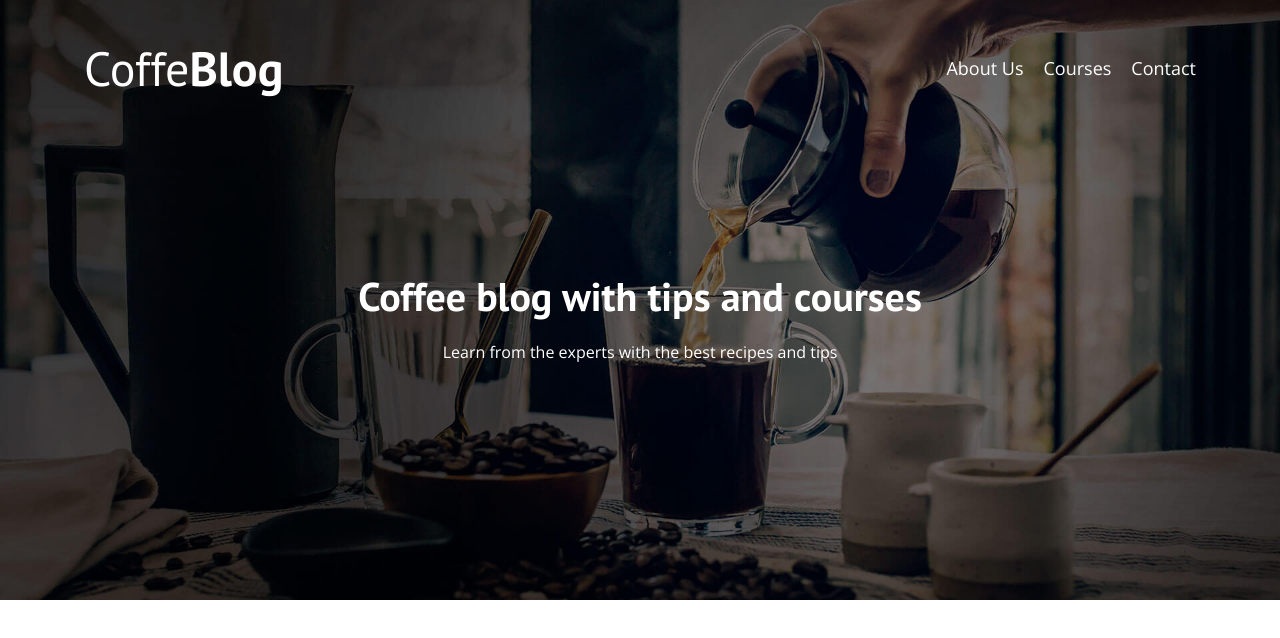
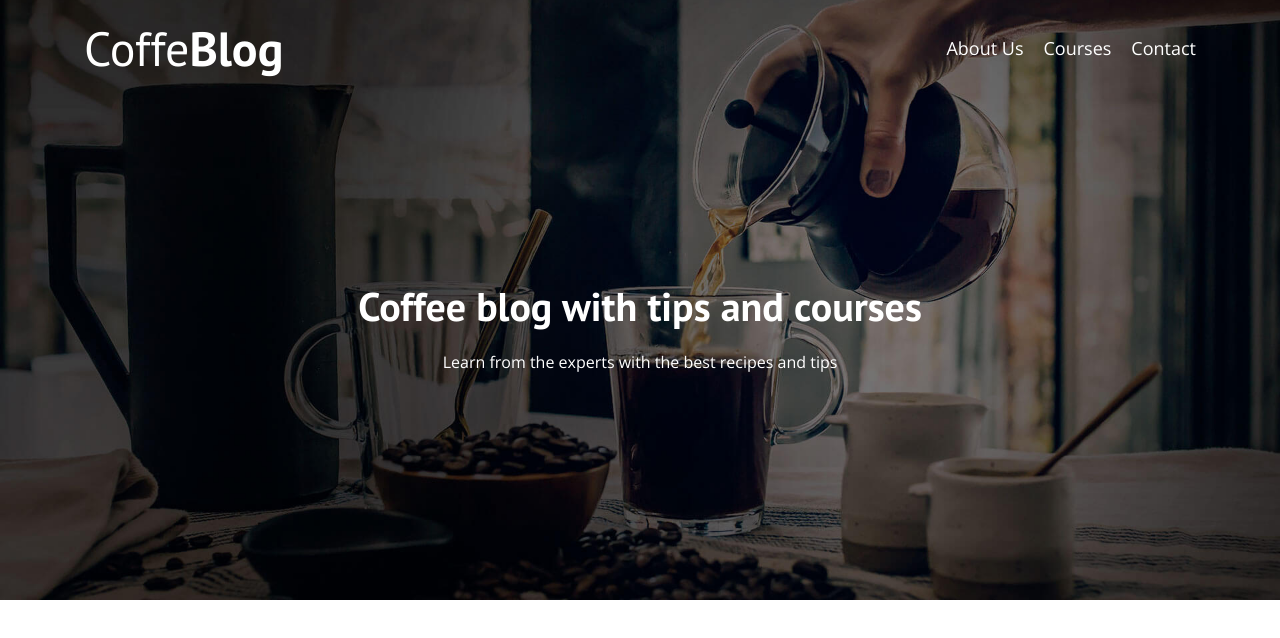
Before and after one commit to vanstrouble/coffe-blog-html, a plain HTML site: page index.html in a window 1280 px wide. Drawn offline with nearby package versions, Linux system fonts and the light colour scheme.

Commit message:
Fix horizontal white bar in responsive design
Fix properties colocation inside h1 logo with the no-margin and text center classes

```diff
--- a/css/style.css
+++ b/css/style.css
@@ -94,7 +94,7 @@ img {
 .text__header {
     color: var(--white);
     text-align: center;
-    /* margin-top: 5rem; */
+    margin-top: 5rem;
     padding-top: 5rem;
 }
 
--- a/index.html
+++ b/index.html
@@ -17,8 +17,8 @@
     <header class="header">
         <div class="container">
             <div class="top-bar">
-                <a class="logo no-margin text-center" href="index.html">
-                    <h1 class="name__logo">Coffe<span class="bold__logo">Blog</span></h1>
+                <a class="logo" href="index.html">
+                    <h1 class="name__logo no-margin text-center">Coffe<span class="bold__logo">Blog</span></h1>
                 </a>
 
                 <nav class="navigation">
```
